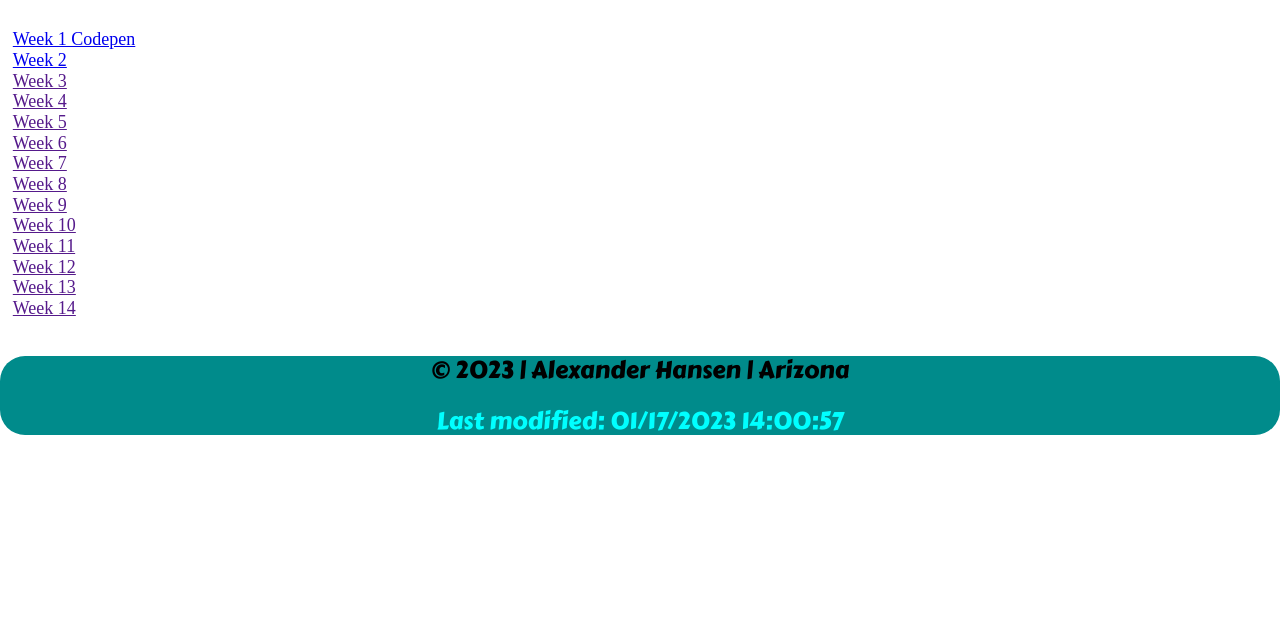
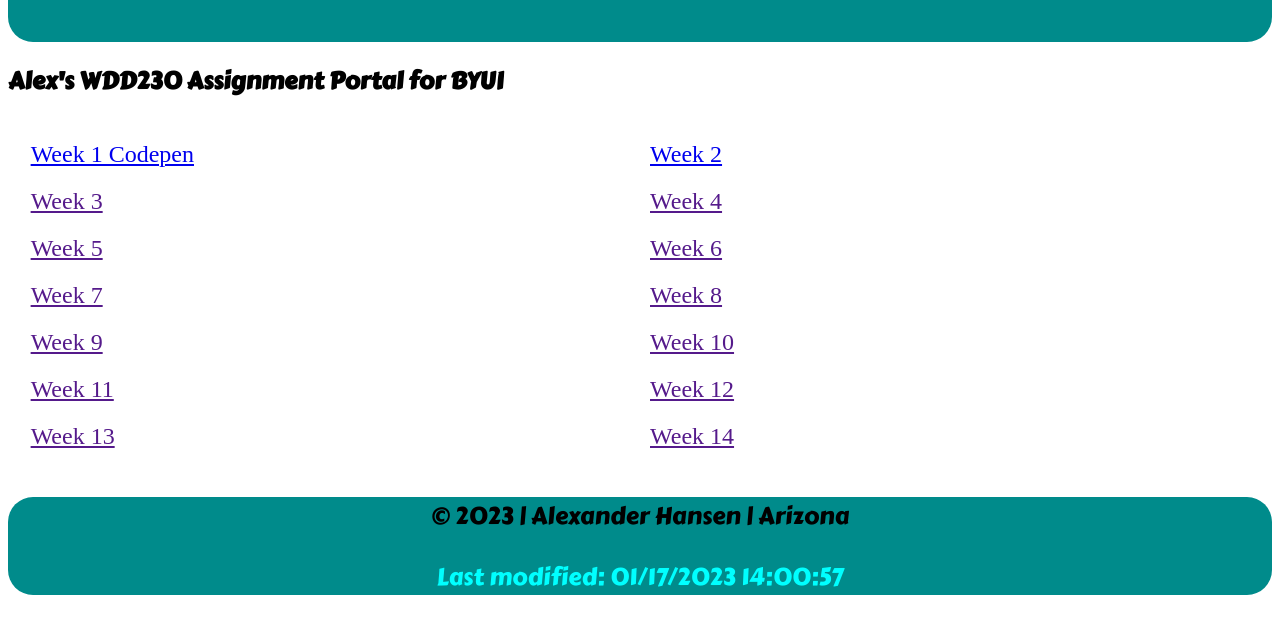
Before and after one commit to EventH0rizonz/WDD230, a plain HTML site: page index.html in a window 1280 px wide. Shown: the part 571-1190 px from the top of the page. Before the commit the page ends 1030 px from the top, so only its background shows below. Drawn offline with Linux system fonts and the light colour scheme; a web font is replaced by a local one.

Commit message:
woops fix 2

```diff
--- a/index.html
+++ b/index.html
@@ -5,8 +5,8 @@
     <meta http-equiv="X-UA-Compatible" content="IE=edge">
     <meta name="viewport" content="width=device-width, initial-scale=1.0">
     <link rel="stylesheet" href="styles/styles.css">
-    <link rel="stylesheet" href="styles/normalize.css">
-    <!--<link rel="stylesheet" href="styles/medium.css">-->
+     <!--<link rel="stylesheet" href="styles/normalize.css">-->
+    <link rel="stylesheet" href="styles/medium.css">
     <script src ="scripts/date.js"></script>
     <title>WDD 230 Assignment Portal</title>
 </head>
```
